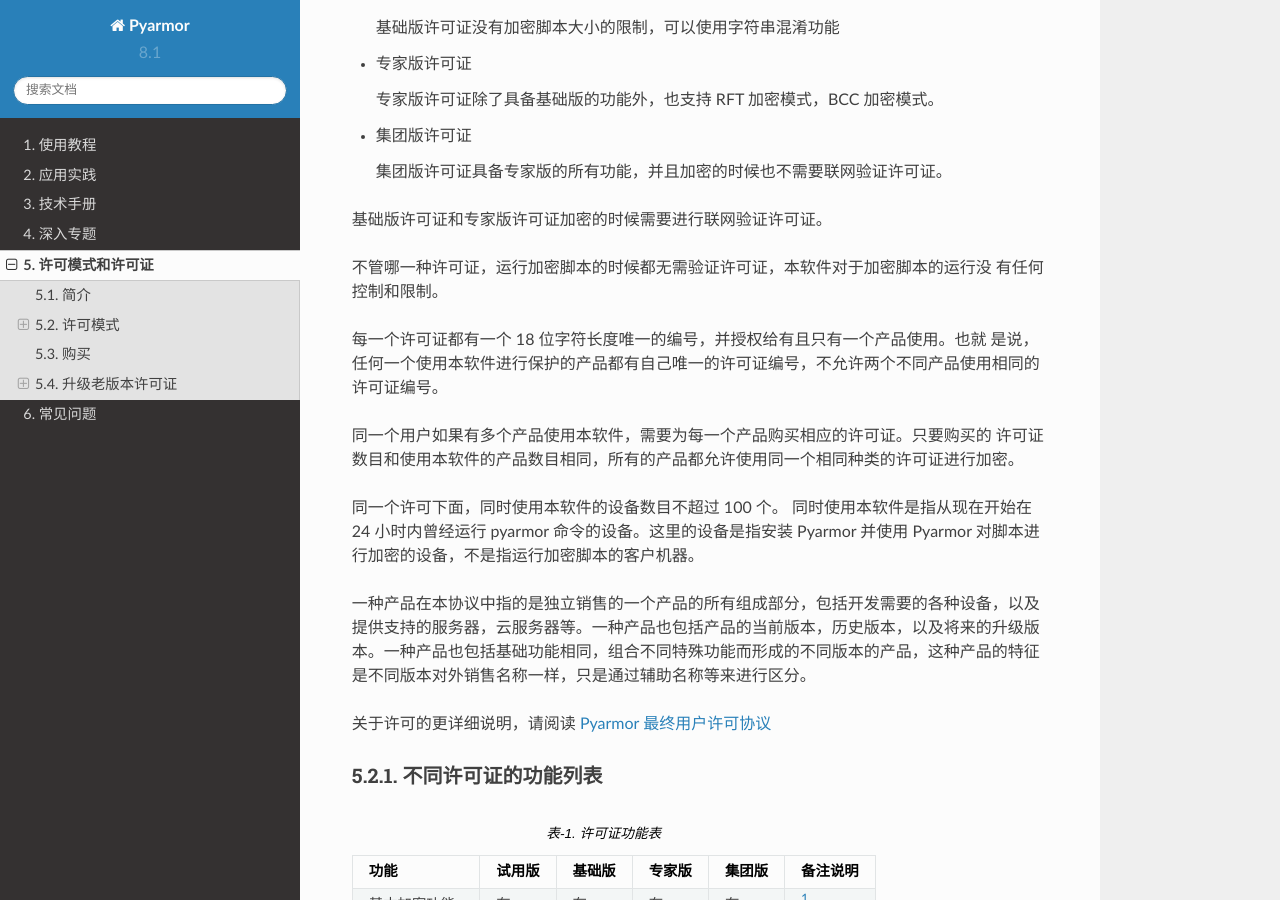
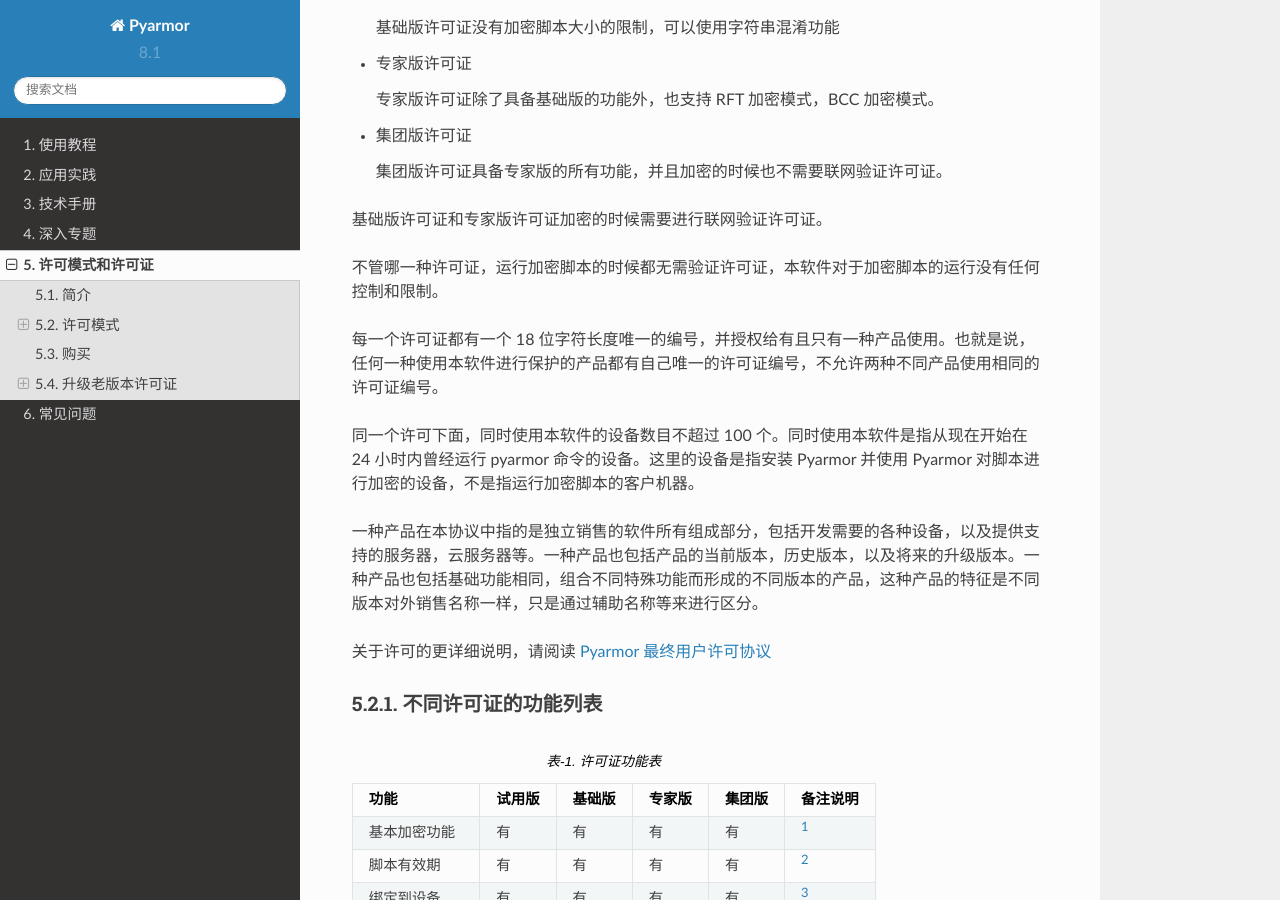
Before and after one commit to dashingsoft/pyarmor-docs-zh, a Sphinx documentation site: the page built from docs/licenses.rst, in a window 1280 px wide and 900 px high, scrolled down 918 px. Built offline with Sphinx 7.4.7 and the Read the Docs theme 2.0.0, drawn with Linux system fonts in a browser that asks for light colours; pages that are not in the unit, such as notebooks, are missing from menus; some of the changed text lies outside the part shown.

Commit message:
Refine license

```diff
--- a/docs/licenses.rst
+++ b/docs/licenses.rst
@@ -45,15 +45,13 @@
 
 基础版许可证和专家版许可证加密的时候需要进行联网验证许可证。
 
-不管哪一种许可证，运行加密脚本的时候都无需验证许可证，本软件对于加密脚本的运行没 有任何控制和限制。
+不管哪一种许可证，运行加密脚本的时候都无需验证许可证，本软件对于加密脚本的运行没有任何控制和限制。
 
-每一个许可证都有一个 18 位字符长度唯一的编号，并授权给有且只有一个产品使用。也就 是说，任何一个使用本软件进行保护的产品都有自己唯一的许可证编号，不允许两个不同产品使用相同的许可证编号。
+每一个许可证都有一个 18 位字符长度唯一的编号，并授权给有且只有一种产品使用。也就是说，任何一种使用本软件进行保护的产品都有自己唯一的许可证编号，不允许两种不同产品使用相同的许可证编号。
 
-同一个用户如果有多个产品使用本软件，需要为每一个产品购买相应的许可证。只要购买的 许可证数目和使用本软件的产品数目相同，所有的产品都允许使用同一个相同种类的许可证进行加密。
+同一个许可下面，同时使用本软件的设备数目不超过 100 个。同时使用本软件是指从现在开始在 24 小时内曾经运行 pyarmor 命令的设备。这里的设备是指安装 Pyarmor 并使用 Pyarmor 对脚本进行加密的设备，不是指运行加密脚本的客户机器。
 
-同一个许可下面，同时使用本软件的设备数目不超过 100 个。 同时使用本软件是指从现在开始在 24 小时内曾经运行 pyarmor 命令的设备。这里的设备是指安装 Pyarmor 并使用 Pyarmor 对脚本进行加密的设备，不是指运行加密脚本的客户机器。
-
-一种产品在本协议中指的是独立销售的一个产品的所有组成部分，包括开发需要的各种设备，以及提供支持的服务器，云服务器等。一种产品也包括产品的当前版本，历史版本，以及将来的升级版本。一种产品也包括基础功能相同，组合不同特殊功能而形成的不同版本的产品，这种产品的特征是不同版本对外销售名称一样，只是通过辅助名称等来进行区分。
+一种产品在本协议中指的是独立销售的软件所有组成部分，包括开发需要的各种设备，以及提供支持的服务器，云服务器等。一种产品也包括产品的当前版本，历史版本，以及将来的升级版本。一种产品也包括基础功能相同，组合不同特殊功能而形成的不同版本的产品，这种产品的特征是不同版本对外销售名称一样，只是通过辅助名称等来进行区分。
 
 关于许可的更详细说明，请阅读 `Pyarmor 最终用户许可协议`_
 
@@ -188,7 +186,7 @@
 
 然后在一台已经注册过 Pyarmor 的机器上安装最新版本的 Pyarmor 8.0+，注意卸载原来的版本的是要保留原来的注册信息，也就是说，不要删除存放注册文件信息的路径，默认情况下注册信息是存放在 :file:`~/.pyarmor`
 
-而对于商业应用，按照新的 `Pyarmor 最终用户许可协议`_ ，需要为每一个许可证指定产品名称。这也意味着，如果老的许可证是被用于多个产品的话，升级之后就只能用于其中的一个，其他产品还需要购买新的许可证。
+而对于商业应用，按照新的 `Pyarmor 最终用户许可协议`_ ，需要为每一个许可证指定产品名称。这也意味着，如果老的许可证是被用于多种产品的话，升级之后就只能用于其中的一个，其他产品还需要购买新的许可证。
 
 假定使用许可证的产品名称是 ``Robot Studio`` ，那么使用下面的命令进行升级::
 
```
